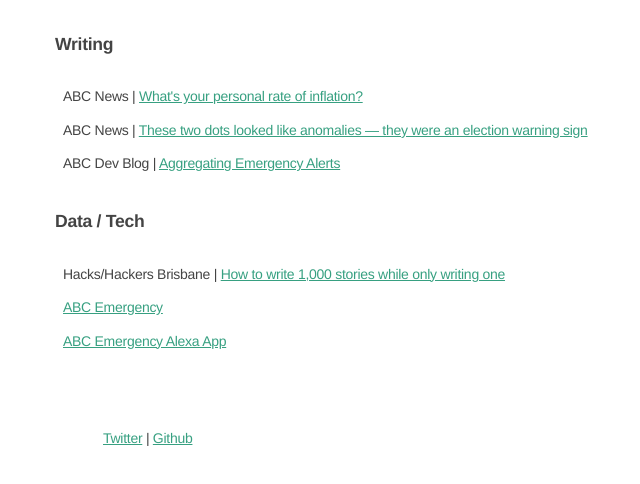
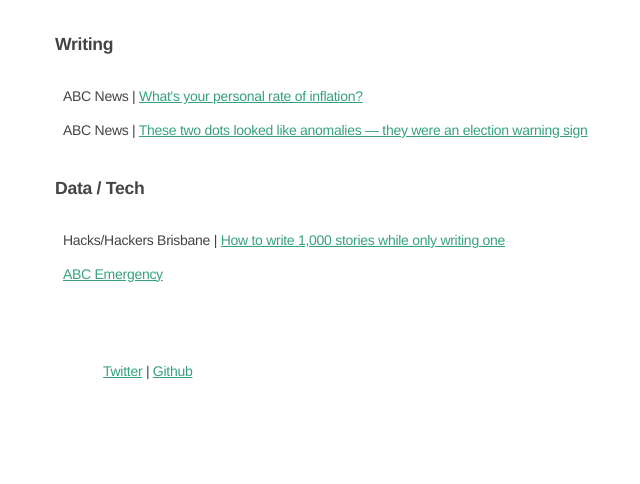
Before and after one commit to jtfell/jtfell.github.io, a website: page index.html in a window 1280 px wide. Shown: the part 150-634 px from the top of the page, without its empty margins (89-729 px from the left). Drawn offline with Linux system fonts and the light colour scheme.

Commit message:
remove some stuff

```diff
--- a/index.html
+++ b/index.html
@@ -23,14 +23,12 @@
     <div class="list px2 pt1">
       <p>ABC News | <a href="https://www.abc.net.au/news/2022-11-16/cost-of-living-personal-rate-of-inflation/101326768">What's your personal rate of inflation?</a></p>
       <p>ABC News | <a href="https://www.abc.net.au/news/2022-05-31/federal-election-voting-trends-climate/101111930">These two dots looked like anomalies — they were an election warning sign</a></p>
-      <p>ABC Dev Blog | <a href="https://developers.digital.abc.net.au/2021/04/09/aggregating-emergency-alerts/">Aggregating Emergency Alerts</a></p>
     </div>
 
     <h4 class="px1">Data / Tech</h4>
     <div class="list px2 pt1">
       <p>Hacks/Hackers Brisbane | <a href="https://hackshackersbne.substack.com/p/how-to-write-1000-stories-while-only">How to write 1,000 stories while only writing one</a></p>
       <p><a class="my2" href="https://www.abc.net.au/emergency/search/australia?view=map#3.76/-28.42/133.45">ABC Emergency</a></p>
-      <p><a href="https://www.amazon.com.au/dp/B09JS1QTWX">ABC Emergency Alexa App</a></p>
     </div>
   </section>
 
```
